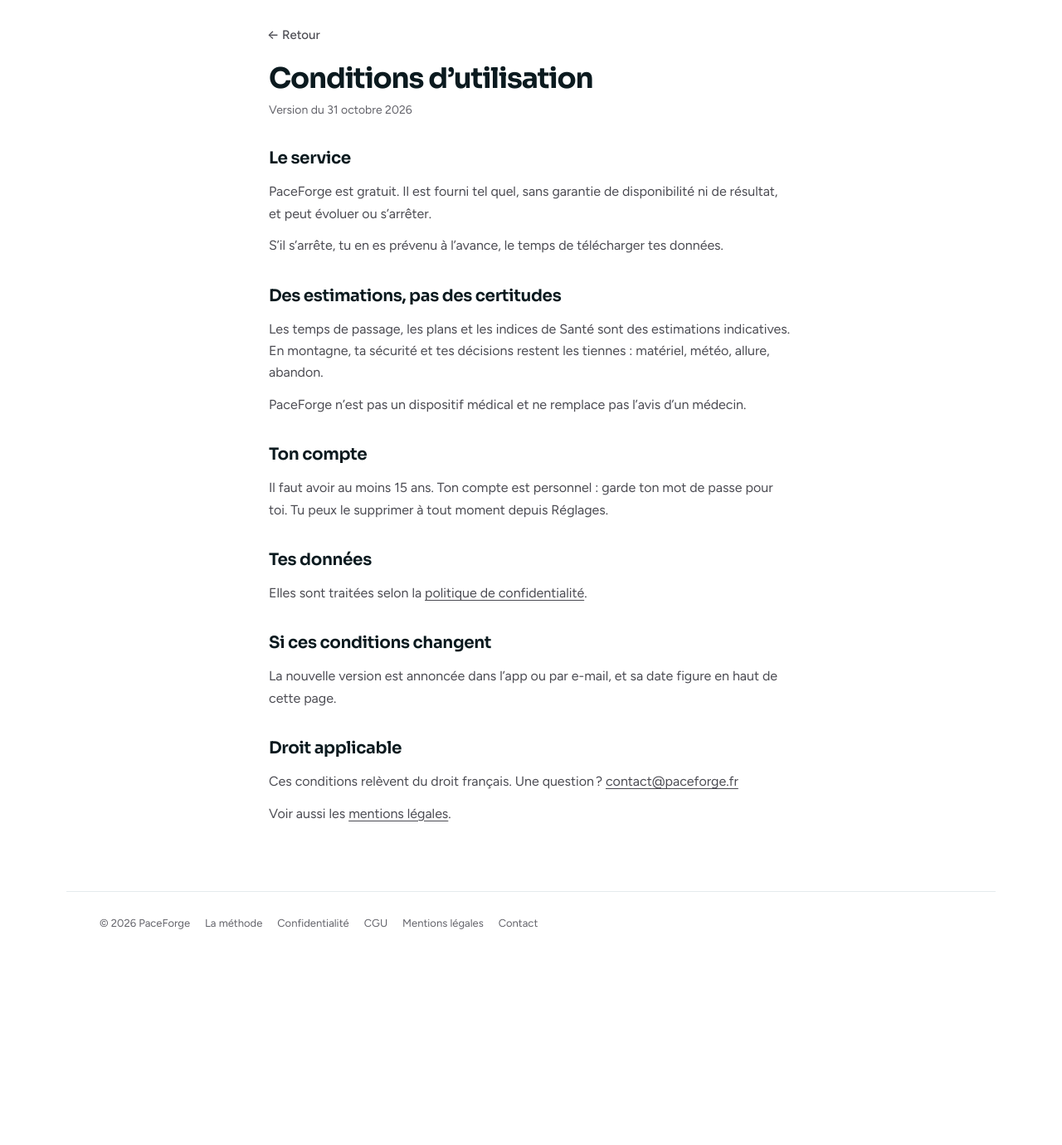
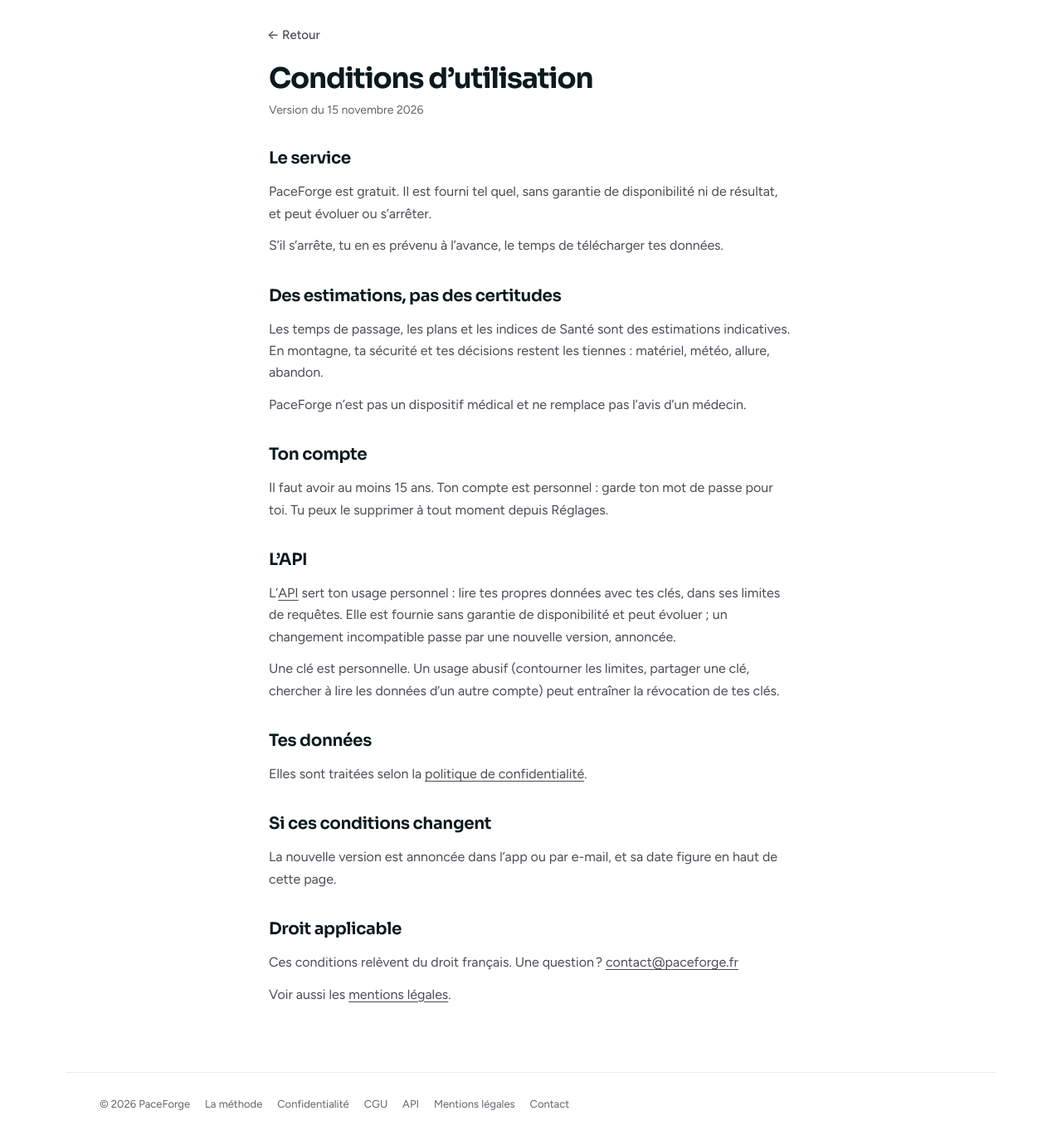
Before and after one commit to fneyron/paceforge, a FastAPI app: page /cgu in a window 1280 px wide. Shown: the part 64-1444 px from the top of the page at 83% size. Before the commit the page ends 1184 px from the top, so only its background shows below. Run offline with FastAPI, Linux system fonts and the light colour scheme; parts of the project's set-up code (start-up, migrations or seed data) failed here and were passed over.

Commit message:
/developpeurs, the policy and the terms on the API, keys in the data export
- /developpeurs: public, indexable (sitemap, canonical, footer « API »): the key, the limits, each endpoint with
  curl and a trimmed answer (checked against the response models), the errors, the health data rules
- /privacy (15 novembre 2026): what a key keeps and how long, what it opens, health only with its box and the
  consent, a new password revokes them; /cgu: personal use, limits, no guarantee, misuse revokes
- the export's connexions.json lists the keys' name, prefix, scopes and dates, never their hash
- docs/decisions.md: the owner's request of 15 November and its rules

Co-Authored-By: Claude Opus 5.5 <noreply@anthropic.com>
Claude-Session: https://claude.ai/code/session_01JgBKtNMBXtzDbiG8iy4LgV

```diff
--- a/app/templates/base.html
+++ b/app/templates/base.html
@@ -26,7 +26,7 @@
     <meta name="twitter:description" content="{{ _meta_desc | trim }}">
     <meta name="twitter:image" content="https://paceforge.fr/static/img/og-image.png">
     <meta name="description" content="{{ _meta_desc | trim }}">
-    {% if request is defined and request and request.url.path in ("/", "/landing", "/methode", "/privacy", "/mentions-legales", "/cgu") %}
+    {% if request is defined and request and request.url.path in ("/", "/landing", "/methode", "/privacy", "/mentions-legales", "/cgu", "/developpeurs") %}
     <link rel="canonical" href="https://paceforge.fr{{ '/' if request.url.path == '/landing' else request.url.path }}">
     {% if google_site_verification %}<meta name="google-site-verification" content="{{ google_site_verification }}">{% endif %}
     {% endif %}
--- /dev/null
+++ b/app/templates/developers.html
@@ -0,0 +1,113 @@
+{% extends "base.html" %}
+
+{% block meta_title %}API pour les développeurs · PaceForge{% endblock meta_title %}
+{% block title %}{{ self.meta_title() }}{% endblock title %}
+{% block meta_description %}Lis tes données PaceForge en JSON avec ta clé personnelle&nbsp;: plans de course, temps de passage, activités et santé. Lecture seule.{% endblock meta_description %}
+
+{% block content_public %}
+{% include "partials/public_header.html" %}
+<main id="main-content" tabindex="-1" class="pf-legal">
+    {% include "partials/legal_back.html" %}
+    <h1>L’API PaceForge</h1>
+    <p class="pf-legal-date">Version 1 · 15 novembre 2026</p>
+
+    <section aria-labelledby="principe">
+        <h2 id="principe">Le principe</h2>
+        <p>Avec une clé personnelle, un script, un tableur ou une application lit <strong>tes propres données</strong> en JSON&nbsp;: tes plans de course et leurs temps de passage, tes activités et, si tu l’autorises, tes mesures de santé. L’API est en lecture seule&nbsp;: elle ne modifie rien.</p>
+        <p>Toutes les adresses commencent par <code>{{ base }}/api/v1</code>. Le schéma OpenAPI&nbsp;: <a href="/api/v1/openapi.json">/api/v1/openapi.json</a>.</p>
+    </section>
+
+    <section aria-labelledby="cle">
+        <h2 id="cle">Ta clé</h2>
+        <p>Crée-la dans <a href="/settings#api">Réglages › Accès API</a> (adresse e-mail confirmée), {{ max_keys }} clés au plus. Elle s’affiche une seule fois&nbsp;: copie-la aussitôt. Envoie-la dans l’en-tête <code>Authorization</code>, jamais dans l’adresse&nbsp;: une clé passée dans l’URL est refusée.</p>
+        <pre><code>curl -H "Authorization: Bearer pf_…" {{ base }}/api/v1/me</code></pre>
+        <p>Une clé donne accès en lecture à tout ce qu’elle couvre. Garde-la secrète, ne la mets ni dans une page web ni dans un dépôt de code, et révoque-la dans Réglages si elle a circulé&nbsp;: elle est refusée aussitôt. Un nouveau mot de passe révoque toutes tes clés.</p>
+    </section>
+
+    <section aria-labelledby="regles">
+        <h2 id="regles">Les règles communes</h2>
+        <ul>
+            <li><strong>Limites</strong>&nbsp;: {{ per_minute }} requêtes par minute et {{ per_day }} par jour (UTC) et par clé&nbsp;; {{ plan_quota }} détails de plan par heure et par compte (chacun est recalculé). Au-delà&nbsp;: <code>429</code>, avec l’en-tête <code>Retry-After</code> en secondes.</li>
+            <li><strong>Format</strong>&nbsp;: JSON en UTF-8, noms de champs en anglais, stables dans la version 1. Les ajouts de champs ne changent pas de version&nbsp;; lis-les sans les exiger.</li>
+            <li><strong>Dates</strong>&nbsp;: ISO&nbsp;8601 avec leur décalage (<code>2026-11-14T08:03:00+01:00</code>), sur ton fuseau pour les activités, sur celui de la course pour les plans.</li>
+            <li><strong>Unités</strong>&nbsp;: mètres, secondes, mètres par seconde, battements par minute (bpm), kilogrammes&nbsp;; la VFC en millisecondes.</li>
+            <li><strong>Pages</strong>&nbsp;: <code>limit</code> (50 par défaut, {{ max_page }} au plus)&nbsp;; la réponse donne <code>next_cursor</code>, à renvoyer en <code>cursor</code> pour la page suivante, <code>null</code> à la fin.</li>
+        </ul>
+    </section>
+
+    <section aria-labelledby="me">
+        <h2 id="me"><code>GET /api/v1/me</code></h2>
+        <p>Ton compte, ton fuseau et la clé utilisée.</p>
+        <pre><code>{{ examples.me }}</code></pre>
+    </section>
+
+    <section aria-labelledby="plans">
+        <h2 id="plans"><code>GET /api/v1/plans</code></h2>
+        <p>Tes plans de course, du plus récent au plus ancien&nbsp;: date, heure de départ, distance, dénivelés et ton objectif (<code>null</code> sans objectif).</p>
+        <pre><code>curl -H "Authorization: Bearer pf_…" "{{ base }}/api/v1/plans?limit=20"</code></pre>
+        <pre><code>{{ examples.plans }}</code></pre>
+    </section>
+
+    <section aria-labelledby="plan">
+        <h2 id="plan"><code>GET /api/v1/plans/{id}</code></h2>
+        <p>Un plan comme sa page le calcule&nbsp;: l’estimation, le temps visé et, pour chaque point de passage puis l’arrivée, la distance, le dénivelé cumulé, le ravitaillement (<code>water</code>, <code>full</code>, <code>base</code>), l’assistance, le sac, l’arrêt prévu, la barrière horaire et ta marge, le temps que tu as fixé, et le passage de chaque scénario&nbsp;: <code>target</code> (Cible), <code>fast</code> (Optimiste), <code>safe</code> (Sécurité). Chaque passage donne le temps de course (<code>elapsed_s</code>), l’heure (<code>clock</code>, <code>day</code>&nbsp;0 le jour de la course) et l’instant (<code>at</code>, <code>null</code> sans date de course). <code>basis</code> dit sur quoi le plan repose&nbsp;: <code>objective</code>, <code>pinned</code> (temps fixés), <code>estimate</code>, ou <code>race_day</code> une fois recalé sur un passage réel (Cible seule).</p>
+        <pre><code>curl -H "Authorization: Bearer pf_…" {{ base }}/api/v1/plans/7</code></pre>
+        <pre><code>{{ examples.plan }}</code></pre>
+    </section>
+
+    <section aria-labelledby="activities">
+        <h2 id="activities"><code>GET /api/v1/activities</code></h2>
+        <p>Tes activités, de la plus récente à la plus ancienne, avec leur résumé et les services qui les ont envoyées. Filtres&nbsp;: <code>since</code> et <code>until</code> (une date <code>AAAA-MM-JJ</code>, jours inclus, ou un instant ISO&nbsp;8601), <code>sport</code> (<code>run</code>, <code>trail</code>, <code>bike</code>, <code>other</code>, ou un type précis comme <code>TrailRun</code>).</p>
+        <pre><code>curl -H "Authorization: Bearer pf_…" "{{ base }}/api/v1/activities?since=2026-11-01&amp;sport=trail"</code></pre>
+        <pre><code>{{ examples.activities }}</code></pre>
+        <h3><code>GET /api/v1/activities/{id}</code></h3>
+        <p>Le même résumé, avec ses kilomètres (<code>splits</code>)&nbsp;:</p>
+        <pre><code>{{ examples.activity_split }}</code></pre>
+    </section>
+
+    <section aria-labelledby="health">
+        <h2 id="health"><code>GET /api/v1/health/daily</code></h2>
+        <p>Tes mesures par jour, telles que Santé les lit&nbsp;: <code>from</code> et <code>to</code> (dates incluses, {{ max_health_days }} jours au plus par appel&nbsp;; les 30 derniers jours par défaut). Une valeur par jour, mesure et source.</p>
+        <table class="pf-legal-table">
+            <thead><tr><th scope="col">Mesure</th><th scope="col">Unité</th><th scope="col">Ce que c’est</th></tr></thead>
+            <tbody>
+                <tr><th scope="row"><code>sleep</code></th><td data-label="Unité">s</td><td data-label="Ce que c’est">Sommeil de la nuit principale, ses heures et ses phases (<code>stages_s</code>)</td></tr>
+                <tr><th scope="row"><code>nap</code></th><td data-label="Unité">s</td><td data-label="Ce que c’est">Siestes de la journée</td></tr>
+                <tr><th scope="row"><code>hrv</code></th><td data-label="Unité">ms</td><td data-label="Ce que c’est">VFC de la nuit (<code>method</code> dit comment elle est calculée)</td></tr>
+                <tr><th scope="row"><code>hr_night</code></th><td data-label="Unité">bpm</td><td data-label="Ce que c’est">FC de nuit, ton repère de FC au repos</td></tr>
+                <tr><th scope="row"><code>resp_night</code>, <code>resp_day</code></th><td data-label="Unité">rpm</td><td data-label="Ce que c’est">Respiration de la nuit, du jour (respirations par minute)</td></tr>
+                <tr><th scope="row"><code>hr_day</code></th><td data-label="Unité">bpm</td><td data-label="Ce que c’est">FC moyenne sur 24&nbsp;h</td></tr>
+                <tr><th scope="row"><code>steps</code></th><td data-label="Unité">count</td><td data-label="Ce que c’est">Pas</td></tr>
+                <tr><th scope="row"><code>stress</code></th><td data-label="Unité">score</td><td data-label="Ce que c’est">Stress estimé par la montre (0 à 100)</td></tr>
+                <tr><th scope="row"><code>weight</code>, <code>body_fat</code></th><td data-label="Unité">kg, %</td><td data-label="Ce que c’est">Pesées et masse grasse</td></tr>
+            </tbody>
+        </table>
+        <pre><code>curl -H "Authorization: Bearer pf_…" "{{ base }}/api/v1/health/daily?from=2026-11-01&amp;to=2026-11-14"</code></pre>
+        <pre><code>{{ examples.health }}</code></pre>
+        <p>Ces données sont sensibles. Elles ne sont lues qu’avec une clé créée avec «&nbsp;Inclure mes données de santé&nbsp;» <strong>et</strong> tant que ton consentement aux données de santé est donné&nbsp;: sinon <code>403</code>, avec le code <code>health_scope_required</code> ou <code>health_consent_required</code>. Retirer ton consentement retire cet accès à toutes tes clés.</p>
+    </section>
+
+    <section aria-labelledby="erreurs">
+        <h2 id="erreurs">Les erreurs</h2>
+        <p>Une erreur répond en JSON&nbsp;: <code>{"detail": "…", "code": "…"}</code>, la phrase en français, le code stable.</p>
+        <table class="pf-legal-table">
+            <thead><tr><th scope="col">Statut</th><th scope="col">Codes</th><th scope="col">Quand</th></tr></thead>
+            <tbody>
+                <tr><th scope="row">400</th><td data-label="Codes"><code>token_in_url</code>, <code>invalid_cursor</code></td><td data-label="Quand">Une clé dans l’adresse, un curseur abîmé</td></tr>
+                <tr><th scope="row">401</th><td data-label="Codes"><code>token_missing</code>, <code>token_invalid</code>, <code>token_revoked</code></td><td data-label="Quand">Pas de clé, une clé inconnue ou révoquée</td></tr>
+                <tr><th scope="row">403</th><td data-label="Codes"><code>health_scope_required</code>, <code>health_consent_required</code>, <code>email_unverified</code></td><td data-label="Quand">Les données de santé sans leur accès, une adresse non confirmée</td></tr>
+                <tr><th scope="row">404</th><td data-label="Codes"><code>not_found</code></td><td data-label="Quand">Rien à cette adresse, ou rien qui soit à toi</td></tr>
+                <tr><th scope="row">405</th><td data-label="Codes"><code>method_not_allowed</code></td><td data-label="Quand">Autre chose qu’un <code>GET</code></td></tr>
+                <tr><th scope="row">422</th><td data-label="Codes"><code>invalid_parameter</code></td><td data-label="Quand">Un paramètre illisible ou hors limites</td></tr>
+                <tr><th scope="row">429</th><td data-label="Codes"><code>rate_limited</code></td><td data-label="Quand">Une limite atteinte&nbsp;: attends <code>Retry-After</code> secondes</td></tr>
+            </tbody>
+        </table>
+    </section>
+
+    <section aria-labelledby="cadre">
+        <h2 id="cadre">Le cadre</h2>
+        <p>L’API sert ton usage personnel&nbsp;: lire tes données avec tes clés. Elle est fournie sans garantie de disponibilité, comme le reste du service (<a href="/cgu">conditions d’utilisation</a>)&nbsp;; ce que PaceForge garde de tes clés est dans la <a href="/privacy">politique de confidentialité</a>. Une question, une idée d’intégration&#8239;? <a href="mailto:contact@paceforge.fr">contact@paceforge.fr</a></p>
+    </section>
+</main>
+{% include "partials/public_footer.html" %}
+{% endblock content_public %}
--- a/app/templates/partials/public_footer.html
+++ b/app/templates/partials/public_footer.html
@@ -4,6 +4,7 @@
     <a href="/methode">La méthode</a>
     <a href="/privacy">Confidentialité</a>
     <a href="/cgu">CGU</a>
+    <a href="/developpeurs">API</a>
     <a href="/mentions-legales">Mentions légales</a>
     <a href="mailto:contact@paceforge.fr">Contact</a>
 </footer>
--- a/app/templates/privacy.html
+++ b/app/templates/privacy.html
@@ -9,7 +9,7 @@
 <main id="main-content" tabindex="-1" class="pf-legal">
     {% include "partials/legal_back.html" %}
     <h1>Politique de confidentialité</h1>
-    <p class="pf-legal-date">Mise à jour le 31 octobre 2026</p>
+    <p class="pf-legal-date">Mise à jour le 15 novembre 2026</p>
 
     <section aria-labelledby="qui">
         <h2 id="qui">Qui est responsable</h2>
@@ -52,6 +52,12 @@
                     <td data-label="Durée">Jusqu’au retrait du consentement ou la suppression du compte</td>
                 </tr>
                 <tr>
+                    <th scope="row">Accès API (les clés que tu crées)</th>
+                    <td data-label="Données">Nom de la clé, ses 8 premiers caractères, son empreinte (jamais la clé elle-même), ses droits (lecture, données de santé), ses dates de création, de dernière utilisation et de révocation</td>
+                    <td data-label="Base légale">Contrat&nbsp;; pour les données de santé, ton consentement explicite</td>
+                    <td data-label="Durée">Jusqu’à la révocation (la clé est effacée 30 jours après) ou la suppression du compte</td>
+                </tr>
+                <tr>
                     <th scope="row">Sécurité</th>
                     <td data-label="Données">Adresse IP, journaux techniques (requêtes, erreurs), compteurs de tentatives</td>
                     <td data-label="Base légale">Intérêt légitime&nbsp;: protéger le service et ton compte</td>
@@ -76,6 +82,7 @@
         <blockquote class="pf-legal-quote">{% for paragraph in consent_text %}<p>{{ paragraph }}</p>{% endfor %}</blockquote>
         <p>Les réponses au «&nbsp;Ressenti du jour&nbsp;» notées jusqu’au 31&nbsp;octobre&nbsp;2026, fonction retirée depuis, restent enregistrées jusqu’au retrait de ton consentement ou la suppression de ton compte, sans être affichées ni utilisées&nbsp;; elles figurent dans «&nbsp;Télécharger mes données&nbsp;».</p>
         <p>Sur ton téléphone, l’application PaceForge lit les catégories que tu autorises dans Apple Santé ou Health Connect et les envoie en HTTPS à ton compte, aussi en arrière-plan. Les points cardiaques bruts ne sont pas conservés, seulement des résumés par jour et par nuit. Le détail&nbsp;: <a href="/mobile/privacy">données de l’application</a>.</p>
+        <p>Une clé d’API ne lit tes données de santé que si tu l’as créée avec «&nbsp;Inclure mes données de santé&nbsp;», et tant que ton consentement est donné&nbsp;: le retirer retire cet accès à toutes tes clés.</p>
         <p>PaceForge n’est pas un dispositif médical et ne pose aucun diagnostic.</p>
     </section>
 
@@ -83,6 +90,7 @@
         <h2 id="effacement">Suppression et sauvegardes</h2>
         <p>Tu peux supprimer ton compte à tout moment depuis Réglages. Tout ce qu’il contient est effacé aussitôt de la base de données. Les sauvegardes, quotidiennes, sont gardées 8 semaines au plus&nbsp;: tes données en disparaissent au plus tard 8 semaines après.</p>
         <p>Une session de connexion se ferme après 30 jours sans visite, et au plus tard après 90 jours. L’accès d’un téléphone associé expire 180 jours après son dernier envoi, et tu peux le révoquer avant dans Réglages.</p>
+        <p>Une clé d’API donne accès en lecture, sans limite de durée, à tout ce qu’elle couvre (plans, temps de passage, activités, et santé si tu l’as choisi)&nbsp;: garde-la secrète et révoque-la dans Réglages si elle a circulé. Un nouveau mot de passe révoque toutes tes clés. Seule son empreinte est conservée&nbsp;: PaceForge ne peut pas te la réafficher.</p>
     </section>
 
     <section aria-labelledby="destinataires">
--- a/app/templates/terms.html
+++ b/app/templates/terms.html
@@ -9,7 +9,7 @@
 <main id="main-content" tabindex="-1" class="pf-legal">
     {% include "partials/legal_back.html" %}
     <h1>Conditions d’utilisation</h1>
-    <p class="pf-legal-date">Version du 31 octobre 2026</p>
+    <p class="pf-legal-date">Version du 15 novembre 2026</p>
 
     <section aria-labelledby="service">
         <h2 id="service">Le service</h2>
@@ -26,6 +26,12 @@
     <section aria-labelledby="compte">
         <h2 id="compte">Ton compte</h2>
         <p>Il faut avoir au moins 15 ans. Ton compte est personnel&nbsp;: garde ton mot de passe pour toi. Tu peux le supprimer à tout moment depuis Réglages.</p>
+    </section>
+
+    <section aria-labelledby="api">
+        <h2 id="api">L’API</h2>
+        <p>L’<a href="/developpeurs">API</a> sert ton usage personnel&nbsp;: lire tes propres données avec tes clés, dans ses limites de requêtes. Elle est fournie sans garantie de disponibilité et peut évoluer&nbsp;; un changement incompatible passe par une nouvelle version, annoncée.</p>
+        <p>Une clé est personnelle. Un usage abusif (contourner les limites, partager une clé, chercher à lire les données d’un autre compte) peut entraîner la révocation de tes clés.</p>
     </section>
 
     <section aria-labelledby="donnees">
```
Also changed, not shown: app/services/data_export.py (+9 -4 lines), docs/decisions.md (+9 -0 lines), tests/test_data_export.py (+5 -1 lines), tests/test_legal_pages.py (+1 -1 lines), tests/test_seo.py (+4 -3 lines).
